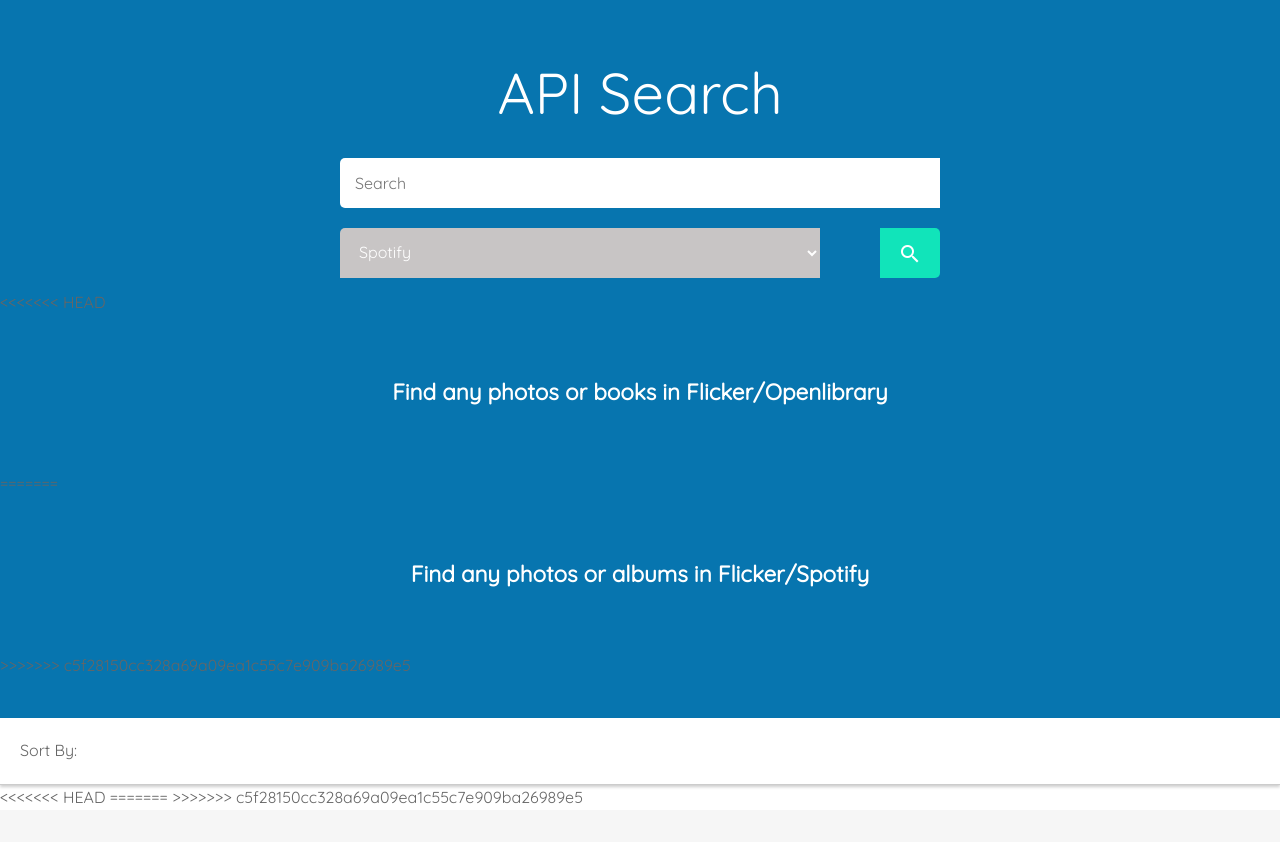
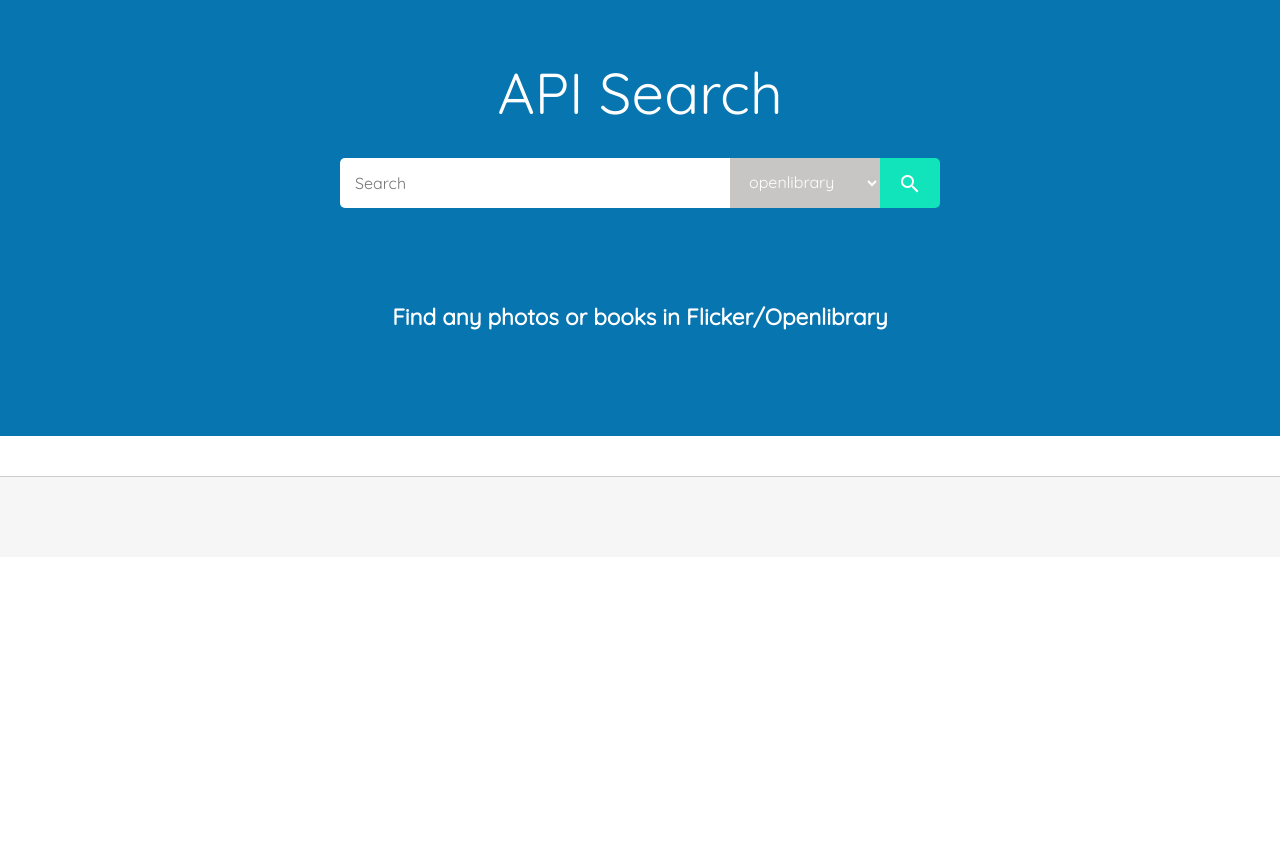
Before and after one commit to cadtan/web_api, a plain HTML site: page index.html in a window 1280 px wide. After the commit the page ends 800 px from the top, so only its background shows below. Drawn offline with Linux system fonts and the light colour scheme.

Commit message:
update changes

```diff
--- a/css/style.css
+++ b/css/style.css
@@ -245,15 +245,12 @@
 	display: none;
 }
 
-<<<<<<< HEAD
 #book-link a {
 	padding: 5px 10px;
 	display: inline-block;
 	color: #fff;
 }
 
-=======
->>>>>>> c5f28150cc328a69a09ea1c55c7e909ba26989e5
 .sort {
 	display: none;
 }
@@ -305,11 +302,7 @@
 	}
 
 	input[type="search"] {
-<<<<<<< HEAD
 		width: 65%;
-=======
-		width: 72%;
->>>>>>> c5f28150cc328a69a09ea1c55c7e909ba26989e5
 		border-bottom-left-radius: 5px;
 		border-top-left-radius: 5px;
 		border-top-right-radius: 0;
@@ -317,11 +310,7 @@
 	}
 
 	#api-option {
-<<<<<<< HEAD
 		width: 25%;
-=======
-		width: 18%;
->>>>>>> c5f28150cc328a69a09ea1c55c7e909ba26989e5
 		border-top-left-radius: 0;
 		border-bottom-left-radius: 0;
 	}
--- a/index.html
+++ b/index.html
@@ -20,14 +20,9 @@
 				<label for="search" class="search-label">API Search</label>
 				<div class="search-container clearfix">
 					<input type="search" id="search" placeholder="Search"><select id="api-option">
-<<<<<<< HEAD
 					<option selected value="openlibrary">openlibrary</option>
 					<option value="flicker">Flicker</option>
 
-=======
-					<option selected value="spotify">Spotify</option>
-					<option value="flicker">Flicker</option>
->>>>>>> c5f28150cc328a69a09ea1c55c7e909ba26989e5
 					</select>
 					<button id="submit" type="submit" value="Submit">
 						<i class="material-icons">search</i>
@@ -35,13 +30,7 @@
 				</div>
 			</fieldset>
 		</form>
-<<<<<<< HEAD
 		<h1>Find any photos or books in Flicker/Openlibrary</h1>
-=======
-
-		<h1>Find any photos or albums in Flicker/Spotify</h1>
-
->>>>>>> c5f28150cc328a69a09ea1c55c7e909ba26989e5
 	</div>
 	<div class="container">
 		<div class="sort">
@@ -51,10 +40,6 @@
 		</div>
 	</div>
 
-<<<<<<< HEAD
-=======
-
->>>>>>> c5f28150cc328a69a09ea1c55c7e909ba26989e5
 	<!-- Gallery -->
 	<div id="gallery">
 		<button class="previous-btn">&lt;</button>
```
